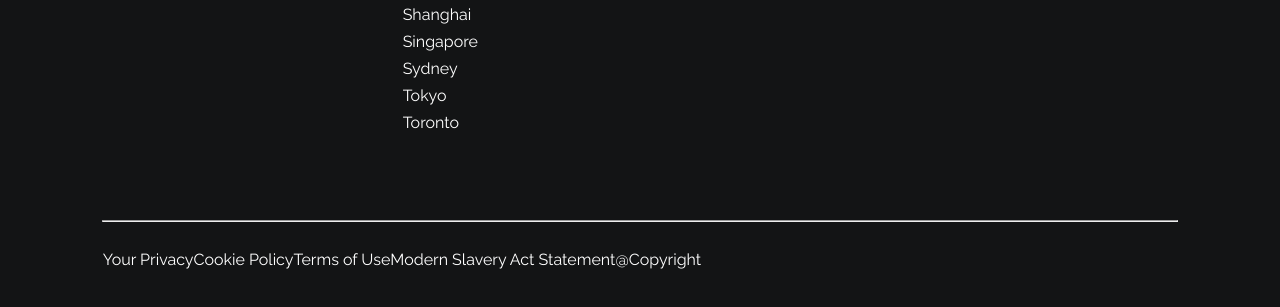
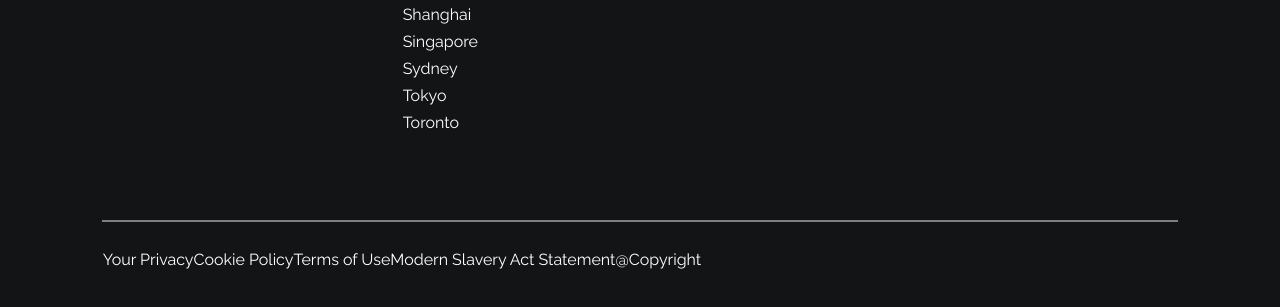
Before and after one commit to MNadine/First, a plain HTML site: page Lesson5.html in a window 1280 px wide. Shown: the part 477-784 px from the top of the page. Drawn offline with Linux system fonts and the light colour scheme; a web font is replaced by a local one.

Commit message:
Fix hr color

```diff
--- a/lesson5.css
+++ b/lesson5.css
@@ -83,7 +83,10 @@ h2{
     padding: 0rem;
 }
 body {background-color: #131415;}
+/* The color of the <hr> element can be changed by using this "hack",
+*  It's ugly and nobody likes it, but thats how it is :)
+*/
 hr {
-    color: grey;
+    border: 1px solid gray;
     width: 85%;
 }
```
